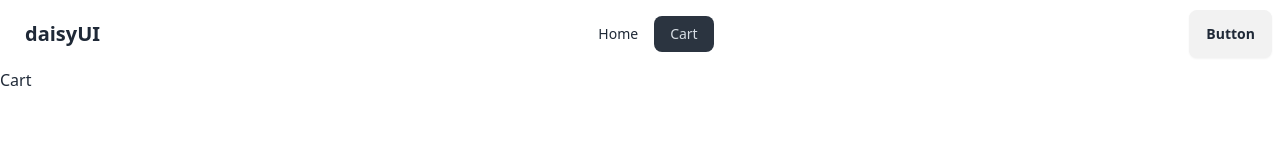
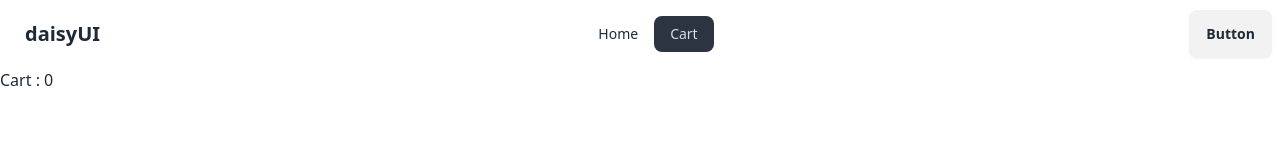
Before and after one commit to ALNoman78/Shopping-site, a React (Vite) app: page /cart in a window 1280 px wide. Shown: the top 160 px of the page. Built offline with nearby package versions, Linux system fonts and the light colour scheme.

Commit message:
find the big

```diff
--- a/src/components/Cart/Cart.jsx
+++ b/src/components/Cart/Cart.jsx
@@ -1,9 +1,23 @@
-import React from 'react'
+import React, { useEffect, useState } from 'react'
 import PropTypes from 'prop-types'
+import { useLoaderData } from 'react-router-dom'
+import { getCartData } from '../utility/utility'
 
-const Cart = props => {
+const Cart = () => {
+    const allData = useLoaderData();
+    const [cart, setCart] = useState([]);
+    console.log(allData);
+
+    useEffect(() => {
+        const storedCartList = getCartData()
+        const cartList = storedCartList.map((id) => parseInt(id))
+        const cartData = allData.filter((item) => cartList.includes(item.id))
+        setCart(cartData)
+    }, [])
     return (
-        <div>Cart</div>
+        <div>
+            <h2>Cart : {cart.length}</h2>
+        </div>
     )
 }
 
--- a/src/components/Details/Details.jsx
+++ b/src/components/Details/Details.jsx
@@ -1,26 +1,32 @@
 import React from 'react'
 import PropTypes from 'prop-types'
 import { useLoaderData, useNavigate, useParams } from 'react-router-dom'
+import { storedCartList } from '../utility/utility'
 
 const Details = () => {
-    const {productId} = useParams()
+    const { productId } = useParams()
     const data = useLoaderData()
     const navigate = useNavigate()
     const id = parseInt(productId)
+    // console.log(typeof productId);
 
     const handleBack = () => {
         navigate(-1)
     }
-    console.log(id)
 
     const items = data.find((itemDetails) => itemDetails.id === id)
-    console.log(items);
 
-    const { cloth_name, image_link, price , review } =  items
+    const { cloth_name, image_link, price, review } = items
 
+    const handleAddToCart = (id) => {
+        // console.log('ádd to cart clicked' ,typeof id);
+        storedCartList(id)
+    }
+
+    // console.log(id)
+    // console.log(items);
     return (
         <div>
-            {/* maisa monoara moule */}
             <div className="flex w-full flex-col lg:flex-row my-8">
                 <div className="card bg-base-300 rounded-box grid flex-grow place-items-center">
                     <img src={image_link} className='h-[450px] md:p-8' alt="" />
@@ -28,12 +34,12 @@ const Details = () => {
                 <div className="card rounded-box grid  flex-grow m-8">
                     <h2 className='md:text-4xl text-xl font-bold'>{cloth_name}</h2>
                     <p className='text-lg font-medium text-[rgba(19,19,19,0.8)] mb-4'>Price : ${price}</p>
-                        <div className='border-b-2 mb-5'></div>
+                    <div className='border-b-2 mb-5'></div>
                     <h2 className='md:w-[550px] w-full text-wrap'><span className='font-bold text-lg'>Review</span>  : {review}</h2>
                     <div className='border-b-2 my-6'></div>
                     <div>
-                        <button  className='btn btn-outline mr-5'>Add to Cart</button>
-                        <button  className='btn btn-accent text-white'>Add to Wishlist</button>
+                        <button onClick={() => handleAddToCart(productId)} className='btn btn-outline mr-5'>Add to Cart</button>
+                        <button className='btn btn-accent text-white'>Add to Wishlist</button>
                         <button onClick={handleBack} className='btn btn-error hidden md: text-white ml-4'>Back</button>
                     </div>
                 </div>
--- /dev/null
+++ b/src/components/utility/utility.js
@@ -0,0 +1,22 @@
+const getCartData = () => {
+    const storedCartItems = localStorage.getItem("cart-list");
+    if (storedCartItems) {
+        const storedList = JSON.parse(storedCartItems);
+        return storedList;
+    } else {
+        return [];
+    }
+};
+
+const storedCartList = (id) => {
+    const storedList = getCartData();
+    if (storedList.includes(id)) {
+        console.log(id, "already exits");
+    } else {
+        storedList.push(id);
+        const storedCartItems = JSON.stringify(storedList);
+        localStorage.setItem("set cart data ", storedCartItems);
+    }
+};
+
+export { storedCartList , getCartData };
--- a/src/main.jsx
+++ b/src/main.jsx
@@ -24,7 +24,8 @@ const router = createBrowserRouter([
       },
       {
         path : '/cart',
-        element : <Cart></Cart>
+        element : <Cart></Cart>,
+        loader : () => fetch('/bookData.json')
       },
       {
         path : '/product/:productId',
```
